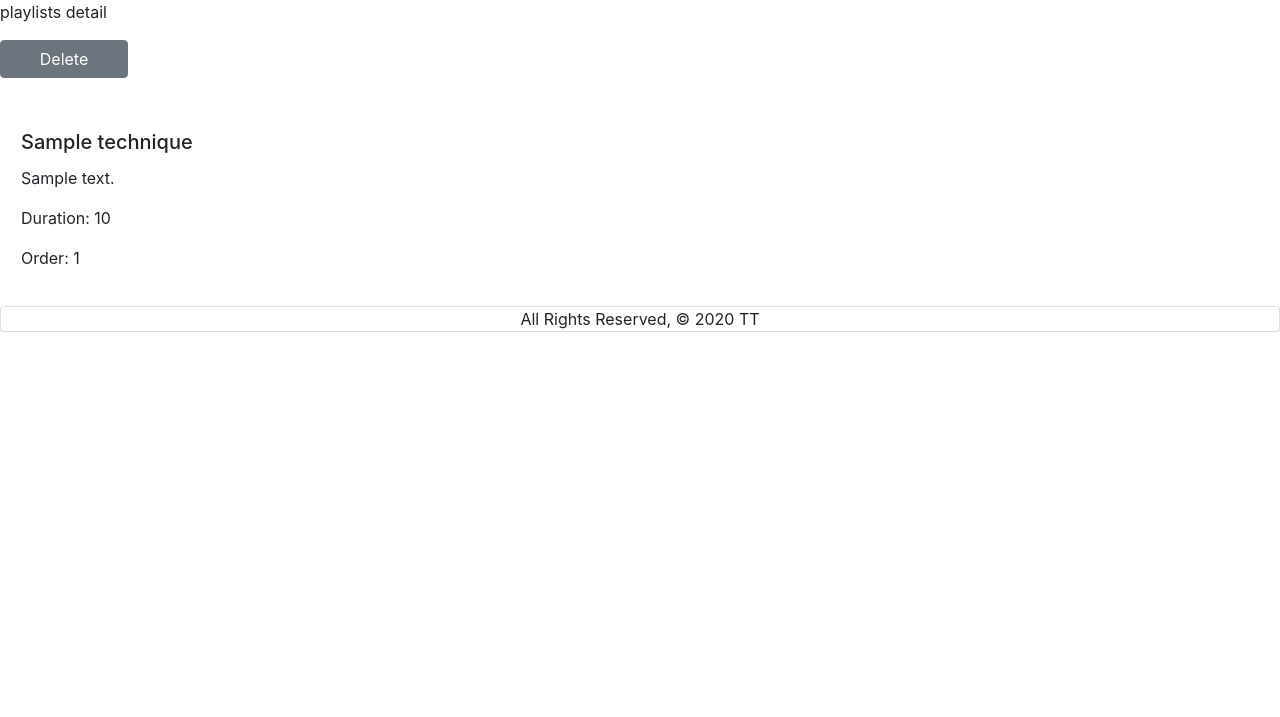
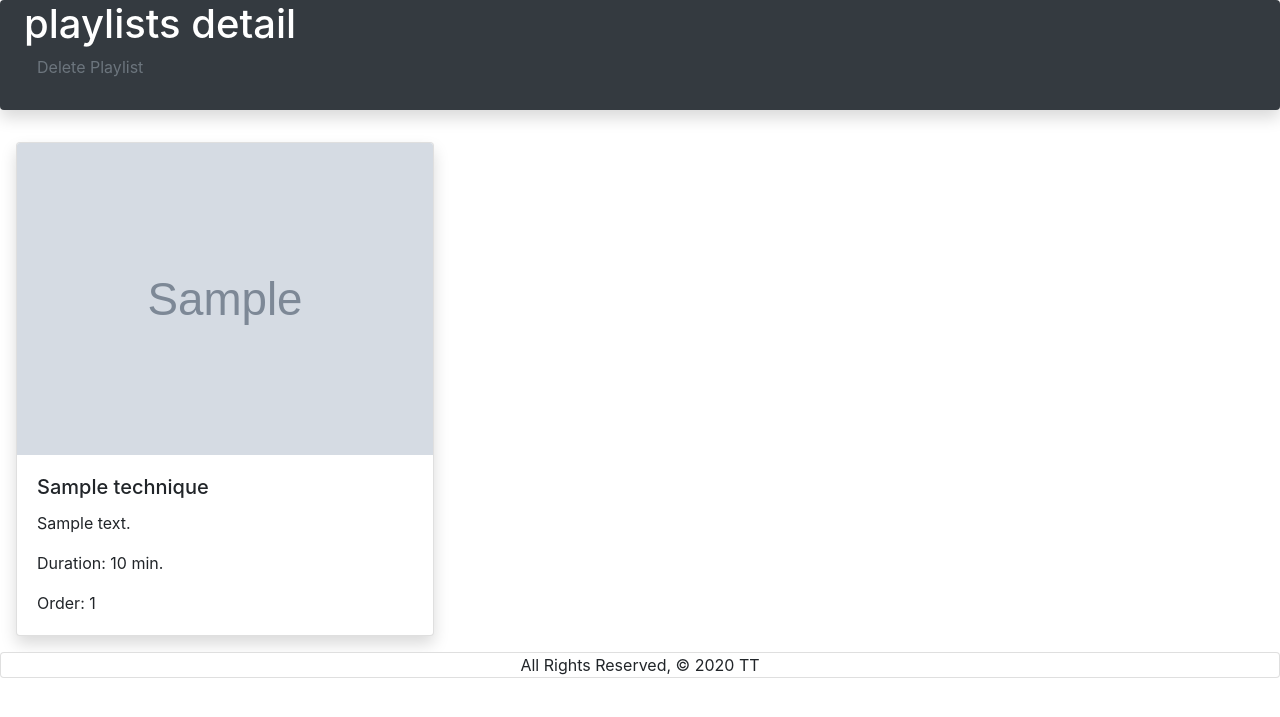
Before and after one commit to longevitytina/massage.ify, a Django app: page /profile/playlist/1/detail in a window 1280 px wide. Shown: the part 56-773 px from the top of the page. Run offline with Django 3.2, Linux system fonts and the light colour scheme; a user stored in the database is signed in; tables that the repository leaves empty hold one stand-in row (values such as "Sample post"); grey boxes marked "Sample" are stand-in pictures; parts of the project's set-up code (start-up, migrations or seed data) failed here and were passed over; some libraries are stand-ins or nearby versions.

Commit message:
Playlist detail styling

```diff
--- a/main_app/templates/playlists/playlist_detail.html
+++ b/main_app/templates/playlists/playlist_detail.html
@@ -1,18 +1,32 @@
 {% extends 'base.html' %} {% block content %}
 
-<p>playlists detail</p>
-<div class="btn-group pb-3" style="width: 10%;">
-  <a href="{% url 'delete_playlist' playlist.id %}" class="btn btn-secondary"
-    >Delete</a
-  >
+<div
+  class="bg-dark shadow rounded overflow-hidden text-white d-flex align-items-center justify-content-between mb-3"
+>
+  <div class="px-4 pt-0 pb-4">
+    <h1 class="mb-0">playlists detail</h1>
+    <a
+      href="{% url 'delete_playlist' playlist.id %}"
+      class="btn btn-link text-muted"
+      >Delete Playlist</a
+    >
+  </div>
 </div>
 <div class="card-deck p-3" style="max-width: 30rem;">
   {% for technique in playlist_techniques.all %}
-  <div class="card-body">
-    <h5 class="card-title">{{ technique.technique.name }}</h5>
-    <p class="card-text">{{ technique.technique.description }}</p>
-    <p class="card-text">Duration: {{ technique.duration }}</p>
-    <p class="card-text">Order: {{ technique.order }}</p>
+  <div class="card shadow">
+    <img
+      class="card-img-top"
+      src="{{ technique.technique.image_url}}"
+      alt="Card image cap"
+    />
+
+    <div class="card-body">
+      <h5 class="card-title">{{ technique.technique.name }}</h5>
+      <p class="card-text">{{ technique.technique.description }}</p>
+      <p class="card-text">Duration: {{ technique.duration }} min.</p>
+      <p class="card-text">Order: {{ technique.order }}</p>
+    </div>
   </div>
   {% endfor %}
 </div>
--- a/main_app/templates/techniques/technique_index.html
+++ b/main_app/templates/techniques/technique_index.html
@@ -1,5 +1,5 @@
 {% extends 'base.html' %} {% block content %}
-<div class="bg-light shadow rounded overflow-hidden">
+<div class="bg-dark shadow rounded overflow-hidden text-white">
   <div class="px-4 pt-0 pb-4">
     <h1 class="mt-2">Techniques Index</h1>
   </div>
```
